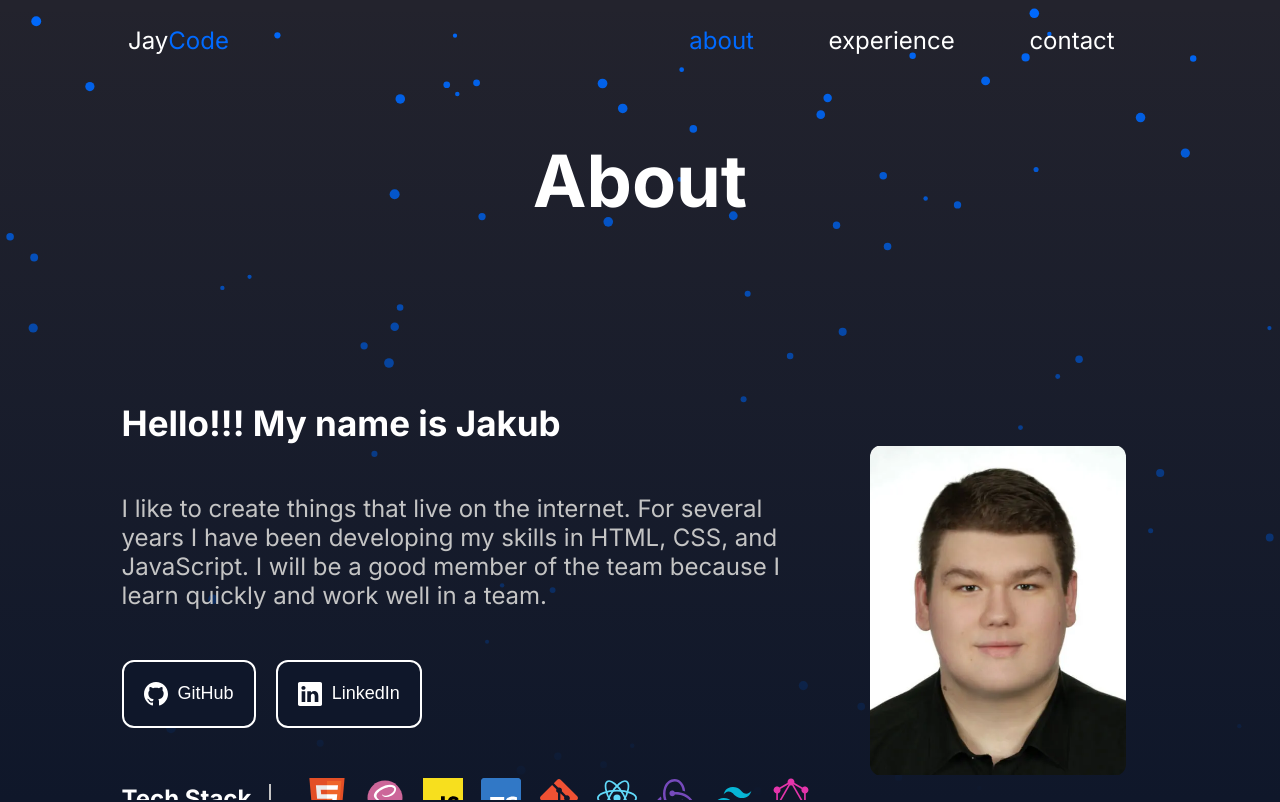
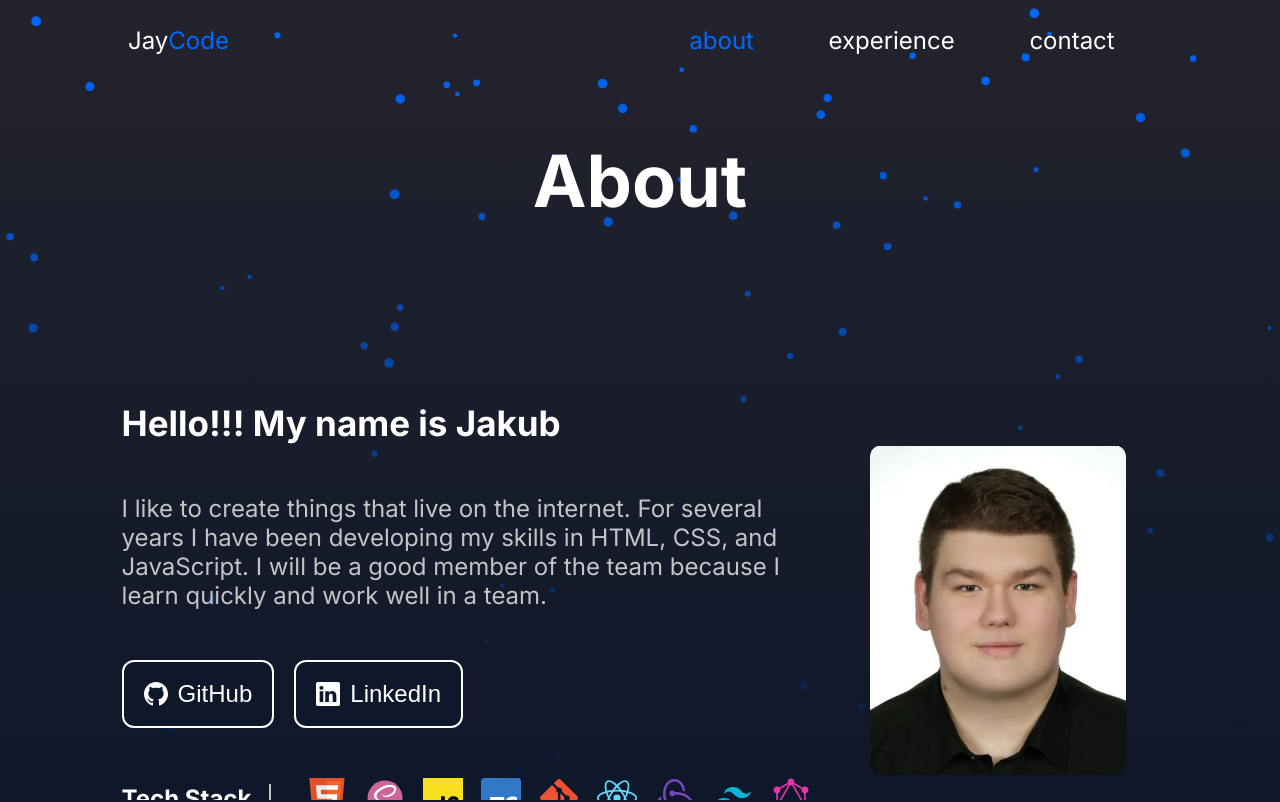
Before and after one commit to JayCodeGitHub/jaycode.pl, a Next.js app: page /about in a window 1280 px wide. Shown: the top 802 px of the page. Built offline with nearby package versions, Linux system fonts and the light colour scheme.

Commit message:
Update social media button font

```diff
--- a/src/components/socialMediaButton/socialMediaButton.styled.ts
+++ b/src/components/socialMediaButton/socialMediaButton.styled.ts
@@ -27,7 +27,7 @@ export const StyledWrapper = styled.button`
         border: solid 2px ${({ theme }) => theme.grey};
     }
     ${({ theme }) => theme.mq.desktop}  {
-        font-size: ${({ theme }) => theme.font.size.xs};
+        font-size: ${({ theme }) => theme.font.size.s};
         padding: .8rem 2rem;
     }
 `
```
